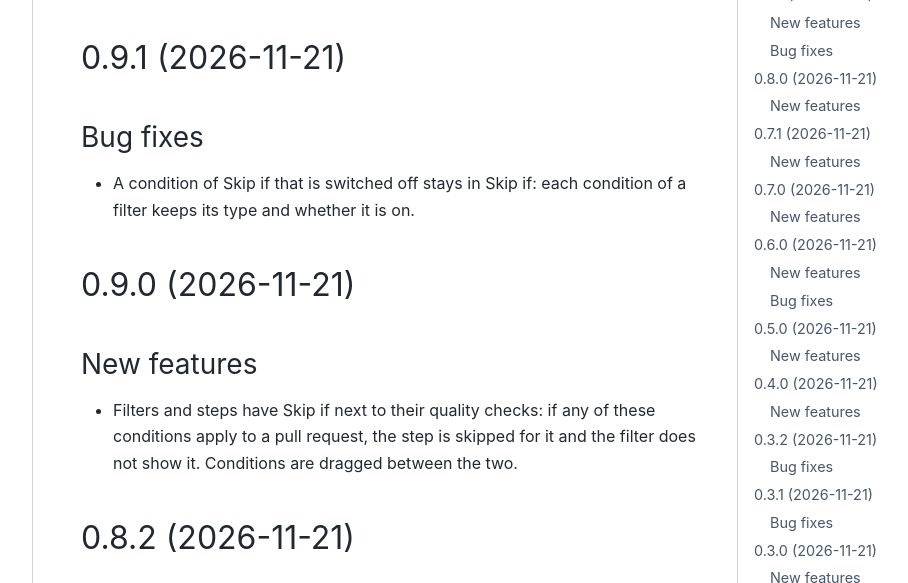
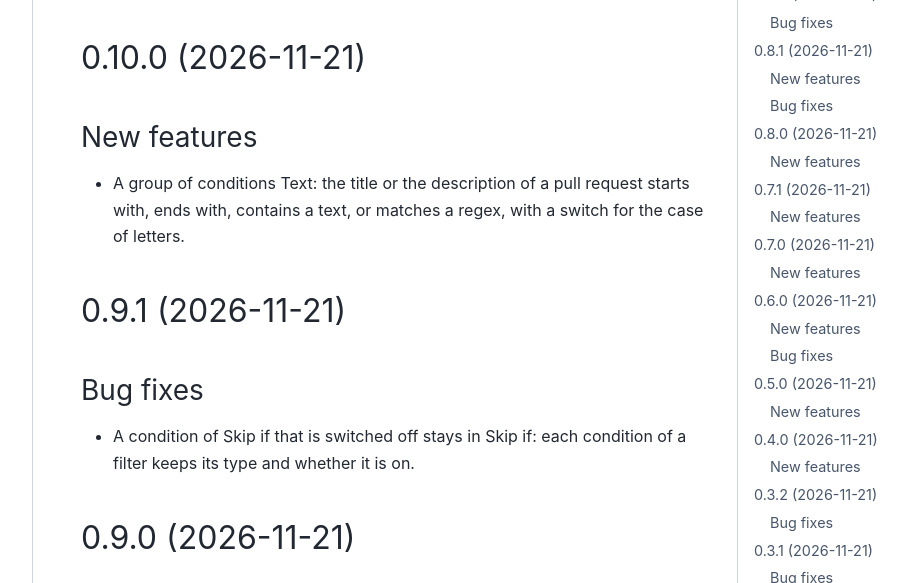
Before and after one commit to PyCalendar/dashboard.pycal.org, a Sphinx documentation site: the page built from docs/changelog.rst, in a window 1280 px wide and 900 px high, cut to the strip 317-900 px from the top of the window. Shown: the whole strip, without its empty margins (287-1195 px from the left). Built offline with Sphinx 7.4.7 and the PyData theme 0.15.4, drawn with Linux system fonts in a browser that asks for light colours; the version number could not be read and is left out; some of the changed text lies outside the part shown.

Commit message:
Release 0.10.0
Co-Authored-By: Claude Opus 5.5 <noreply@anthropic.com>

```diff
--- a/docs/changelog.rst
+++ b/docs/changelog.rst
@@ -8,6 +8,15 @@ Changelog
 .. include:: _build/unreleased.rst
 
 .. towncrier release notes start
+
+0.10.0 (2026-11-21)
+-------------------
+
+New features
+~~~~~~~~~~~~
+
+- A group of conditions Text: the title or the description of a pull request starts with, ends with, contains a text, or matches a regex, with a switch for the case of letters.
+
 
 0.9.1 (2026-11-21)
 ------------------
```
Also changed, not shown: 1 other file.
